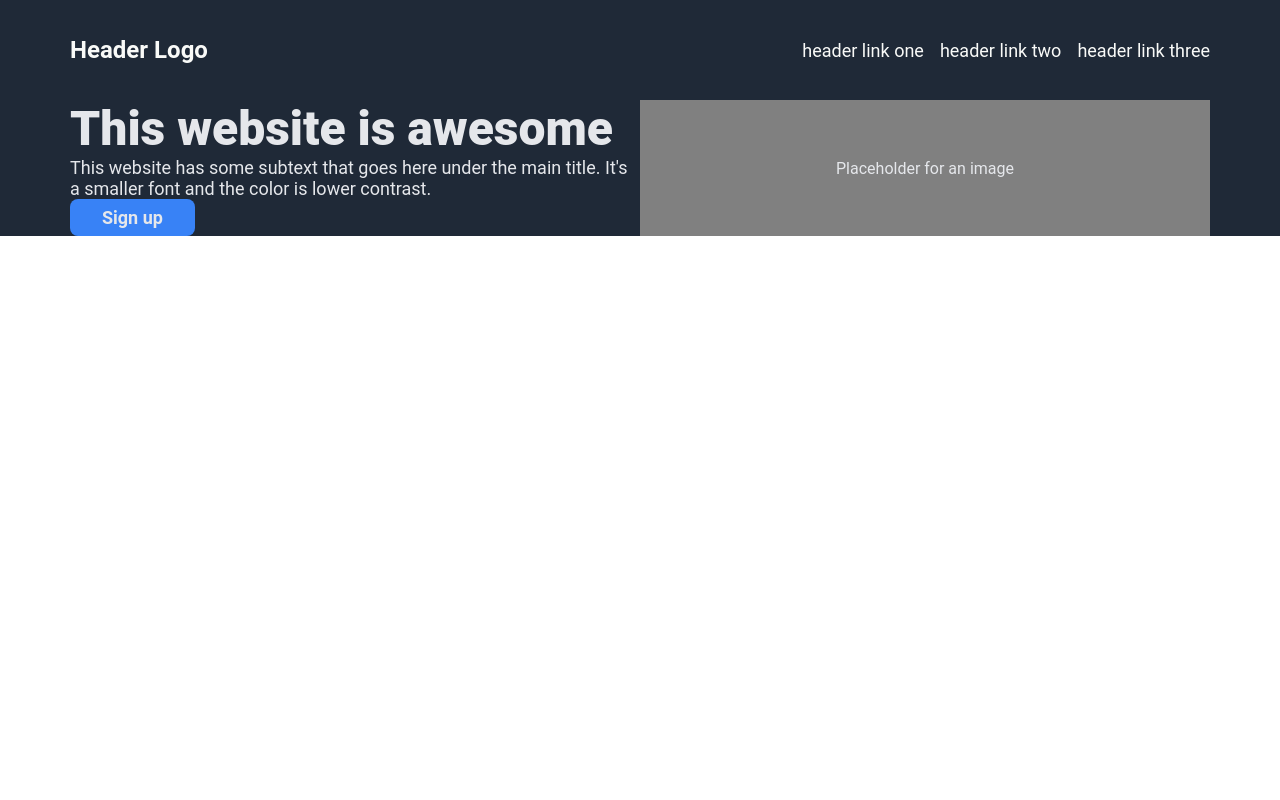
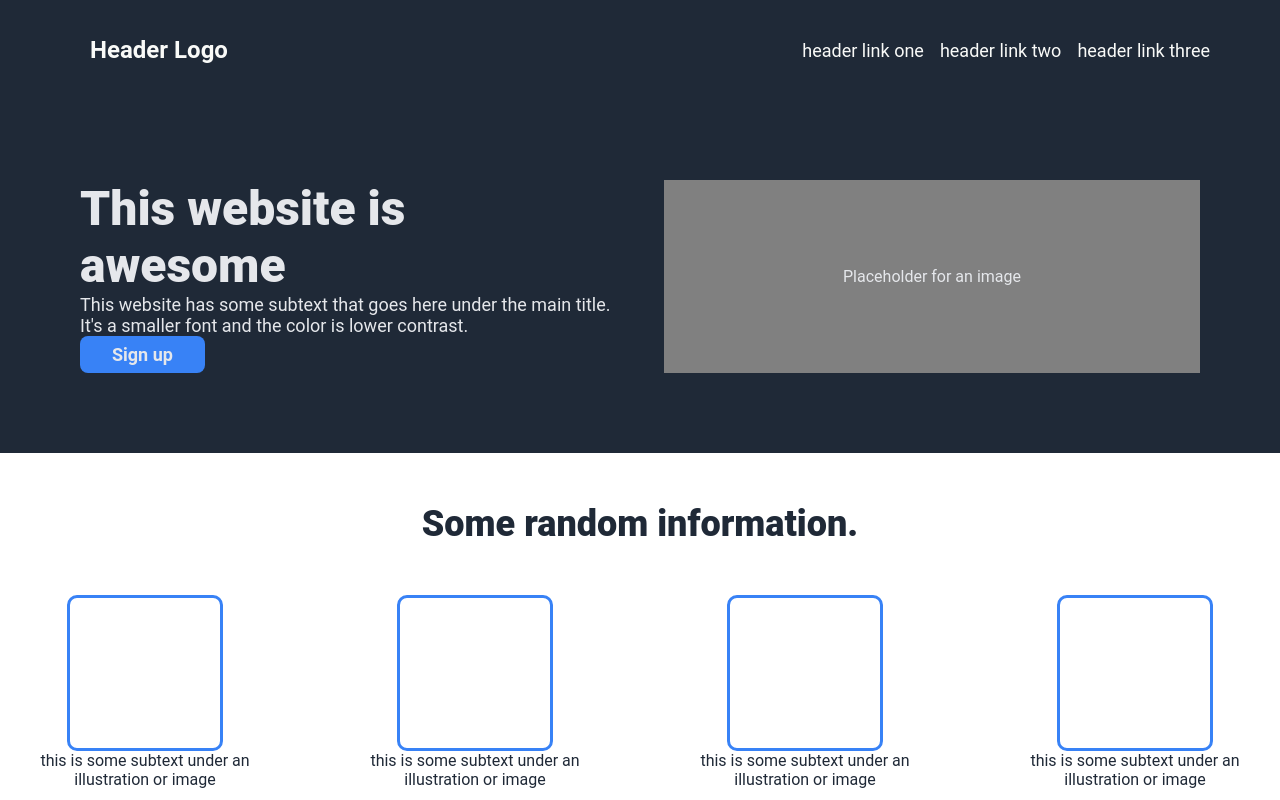
Before and after one commit to rob-carruthers/landing-page, a plain HTML site: page index.html in a window 1280 px wide. Drawn offline with Linux system fonts and the light colour scheme.

Commit message:
Add "Some random information" section.

```diff
--- a/index.html
+++ b/index.html
@@ -35,5 +35,27 @@
         </div>
     </div>
 
+    <div class="information-container">
+        <div class="information-header">Some random information.</div>
+        <div class="boxes-container">
+            <div class="box-entry">
+                <div class="box"></div>
+                <div class="box-text">this is some subtext under an illustration or image</div>
+            </div>
+            <div class="box-entry">
+                <div class="box"></div>
+                <div class="box-text">this is some subtext under an illustration or image</div>
+            </div>
+            <div class="box-entry">
+                <div class="box"></div>
+                <div class="box-text">this is some subtext under an illustration or image</div>
+            </div>
+            <div class="box-entry">
+                <div class="box"></div>
+                <div class="box-text">this is some subtext under an illustration or image</div>
+            </div>
+        </div>
+    </div>
+
 </body>
 </html>
--- a/style.css
+++ b/style.css
@@ -28,8 +28,8 @@ body {
     display: flex;
     color: #e5e7eb;
     background-color: #1f2937;
-    padding-left: 70px;
-    padding-right: 70px;
+    padding: 80px;
+    gap: 48px;
 }
 
 .introduction {
@@ -44,9 +44,51 @@ body {
     align-items: center;
 }
 
+.information-container {
+    display: flex;
+    flex-direction: column;
+    align-items: center;
+}
+
+.information-header {
+    font-weight: 900;
+    font-size: 36px;
+    color: #1f2937;
+    padding: 50px;
+}
+
+.boxes-container {
+    display: flex;
+    gap: 40px;
+    justify-content: center;
+    flex-shrink: 0;
+}
+
+.box-entry {
+    display: flex;
+    flex-direction: column;
+    align-items: center;
+}
+
+.box {
+    border: 3px solid #3882f6;
+    border-radius: 10px;
+    width: 150px;
+    height: 150px;
+}
+
+.box-text {
+    color: #1f2937;
+    text-align: center;
+    padding-left: 20px;
+    padding-right: 20px;
+}
+
 .herologo {
     font-size: 24px;
     font-weight: bold;
+    padding: 20px;
+
 }
 
 .heromain {
```
